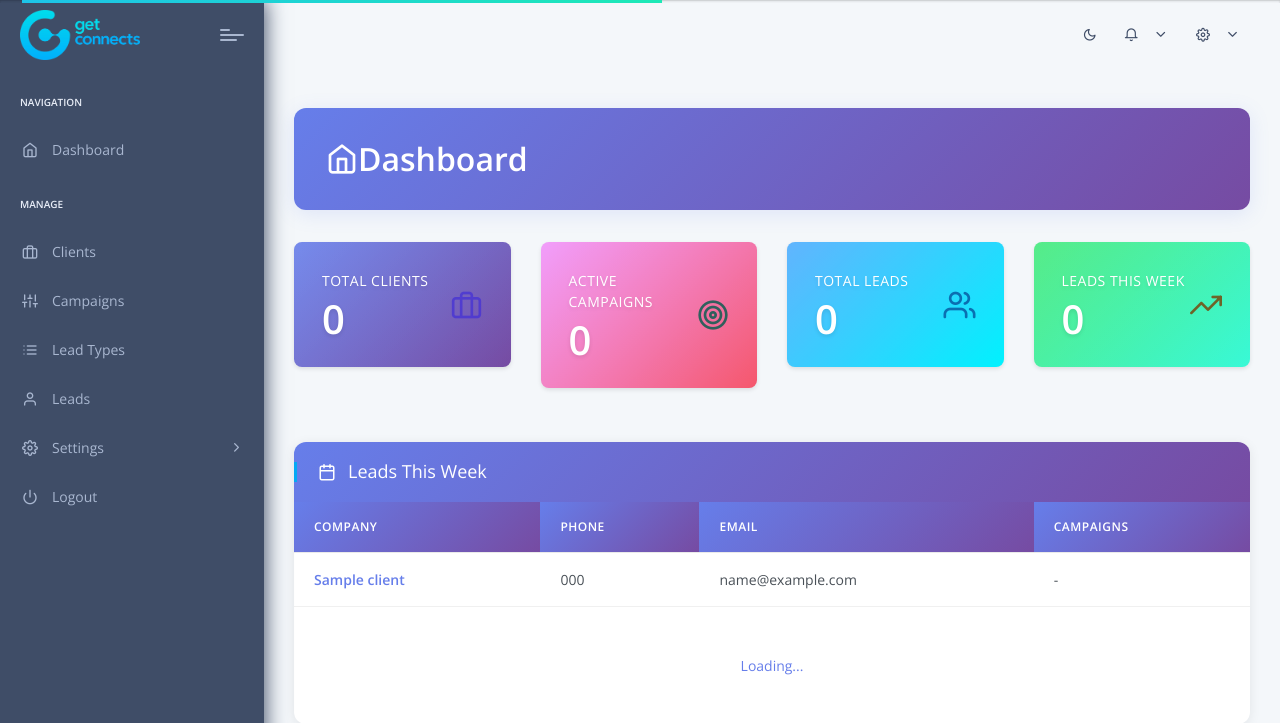
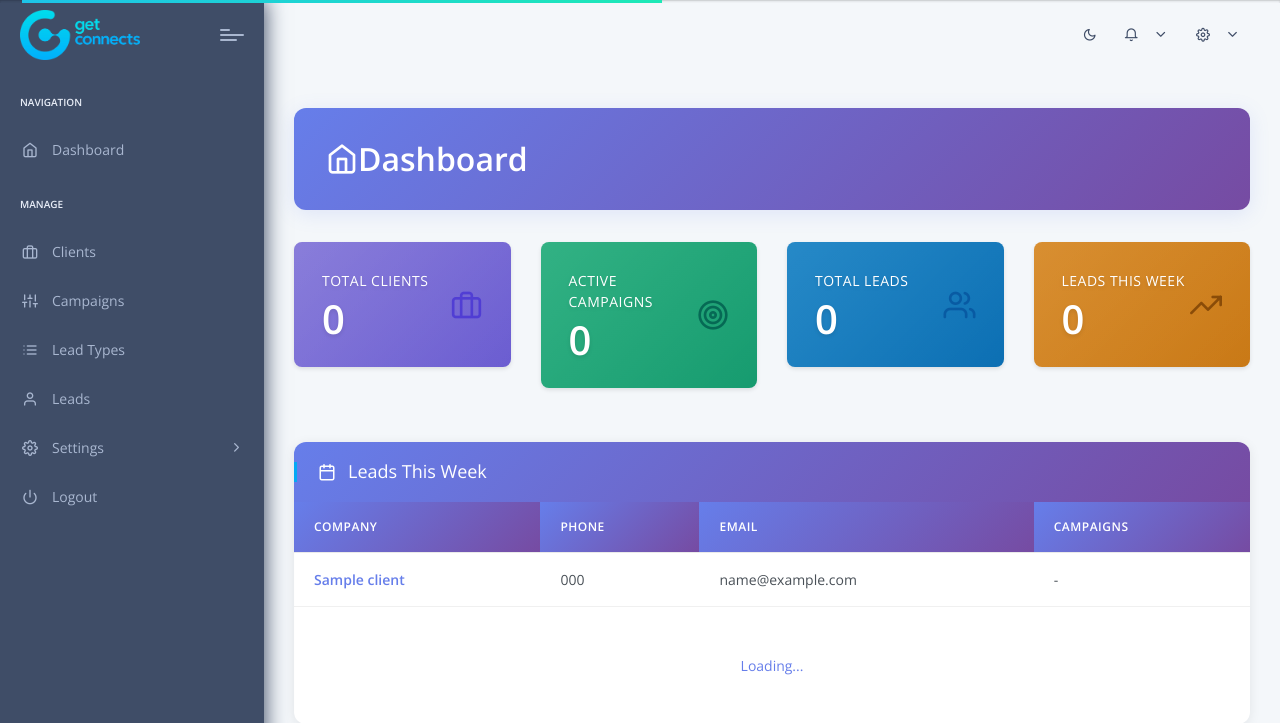
Before and after one commit to Warrior6289/Getconnects_Admin, a Flask app: template templates/dashboard.html in a window 1280 px wide. Shown: the top 723 px of the page. Run offline with Flask 3, Linux system fonts and the light colour scheme; the visitor is signed in with stand-in values (Sample User, id 1); the template is opened without the code that fills it: most values are stand-ins (such as "Sample title", 1, 10 or a date in 2020); data that the repository does not hold is empty; some libraries are stand-ins or nearby versions.

Commit message:
design: Update Dashboard stat card colors to match design
- Total Clients: Purple gradient (#7c6fd6)
- Active Campaigns: Green/Teal gradient (#1ba976)
- Total Leads: Blue gradient (#0e7cc1)
- Leads This Week: Orange/Gold gradient (#d4821a)

Colors now match the reference design perfectly

```diff
--- a/templates/dashboard.html
+++ b/templates/dashboard.html
@@ -63,19 +63,19 @@
     }
 
     .stat-clients {
-      background: linear-gradient(135deg, #667eea 0%, #764ba2 100%);
+      background: linear-gradient(135deg, #7c6fd6 0%, #6b5dd1 100%);
     }
 
     .stat-campaigns {
-      background: linear-gradient(135deg, #f093fb 0%, #f5576c 100%);
+      background: linear-gradient(135deg, #1ba976 0%, #169b6f 100%);
     }
 
     .stat-leads {
-      background: linear-gradient(135deg, #4facfe 0%, #00f2fe 100%);
+      background: linear-gradient(135deg, #0e7cc1 0%, #0c6fb3 100%);
     }
 
     .stat-leads-week {
-      background: linear-gradient(135deg, #43e97b 0%, #38f9d7 100%);
+      background: linear-gradient(135deg, #d4821a 0%, #c97916 100%);
     }
 
     .stat-card .fw-semibold {
```
